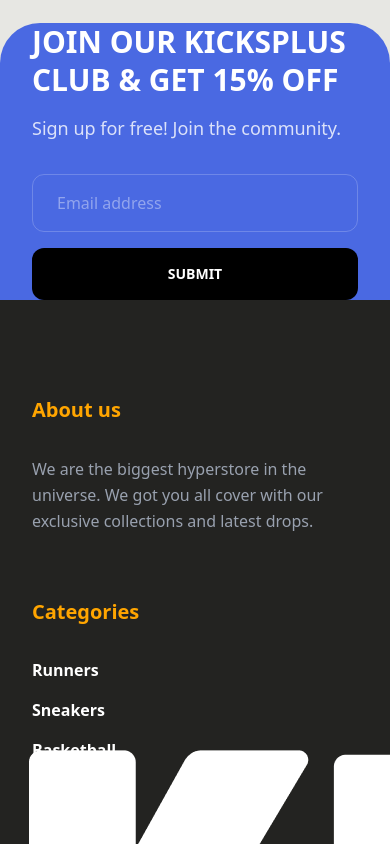
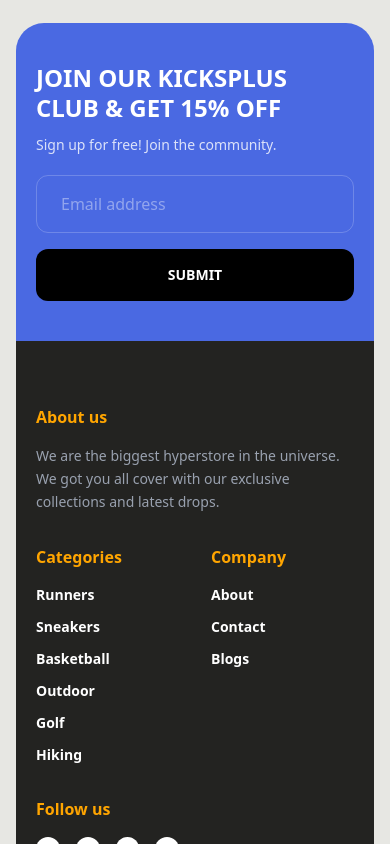
Before and after one commit to abu-abdullah22/zavi-soft-task, a Next.js app: page /cart in a window 390 px wide. Shown: the part 1080-1924 px from the top of the page. Built offline with nearby package versions, Linux system fonts and the light colour scheme.

Commit message:
feat: implement `Footer` component with club signup, navigation, social links, and copyright information.

```diff
--- a/src/components/layout/Footer.tsx
+++ b/src/components/layout/Footer.tsx
@@ -4,19 +4,19 @@ import Link from "next/link";
 
 const Footer = () => {
   return (
-    <footer className="mt-12 pb-12">
+    <footer className="mt-12 pb-8 lg:pb-12">
       {/* Wrapper for the entire layout to handle absolute positioning of logo across sections */}
-      <div className="max-w-[1320px] mx-auto relative select-none">
+      <div className="max-w-[1320px] mx-auto px-4 lg:px-0 relative select-none">
 
         {/* Join Club Section (Upper Part) */}
-        <div className="bg-primary px-8 lg:px-16 rounded-t-[40px] rounded-b-none h-auto lg:h-[340px] flex items-center overflow-hidden relative z-10 text-white">
+        <div className="bg-primary px-5 sm:px-8 lg:px-16 py-10 lg:py-0 rounded-t-[28px] lg:rounded-t-[40px] rounded-b-none h-auto lg:h-[340px] flex items-center overflow-hidden relative z-10 text-white">
           <div className="flex flex-col lg:flex-row justify-between items-start lg:items-center gap-8 w-full">
             {/* Left: Text + Form */}
             <div className="max-w-2xl flex-1">
-              <h2 className="text-3xl lg:text-5xl font-black leading-tight mb-4 uppercase">
+              <h2 className="text-2xl sm:text-3xl lg:text-5xl font-black leading-tight mb-3 lg:mb-4 uppercase">
                 Join our KicksPlus Club & get 15% off
               </h2>
-              <p className="text-white/80 text-lg mb-8">
+              <p className="text-white/80 text-sm sm:text-lg mb-5 lg:mb-8">
                 Sign up for free! Join the community.
               </p>
               <div className="flex flex-col sm:flex-row gap-4">
@@ -44,21 +44,21 @@ const Footer = () => {
         </div>
 
         {/* Main Footer Content (Lower Part) */}
-        <div className="bg-[#232321] text-white pt-24 pb-8 px-8 lg:px-16 rounded-b-[48px] rounded-t-none h-auto lg:h-[591px] relative z-0 overflow-hidden">
-          <div className="grid grid-cols-1 md:grid-cols-2 lg:grid-cols-4 gap-16 mb-12 relative z-10">
+        <div className="bg-[#232321] text-white pt-16 lg:pt-24 pb-8 px-5 sm:px-8 lg:px-16 rounded-b-[28px] lg:rounded-b-[48px] rounded-t-none h-auto lg:h-[591px] relative z-0 overflow-hidden">
+          <div className="grid grid-cols-2 lg:grid-cols-4 gap-8 lg:gap-16 mb-12 relative z-10">
 
             {/* About Us */}
-            <div>
-              <h3 className="text-accent text-xl font-bold mb-8">About us</h3>
-              <p className="text-gray-400 leading-relaxed text-base">
+            <div className="col-span-2 lg:col-span-1">
+              <h3 className="text-accent text-base lg:text-xl font-bold mb-4 lg:mb-8">About us</h3>
+              <p className="text-gray-400 leading-relaxed text-sm lg:text-base">
                 We are the biggest hyperstore in the universe. We got you all cover with our exclusive collections and latest drops.
               </p>
             </div>
 
             {/* Categories */}
             <div>
-              <h3 className="text-accent text-xl font-bold mb-8">Categories</h3>
-              <ul className="space-y-4 text-base font-semibold">
+              <h3 className="text-accent text-base lg:text-xl font-bold mb-4 lg:mb-8">Categories</h3>
+              <ul className="space-y-3 lg:space-y-4 text-sm lg:text-base font-semibold">
                 <li><Link href="/runners" className="hover:text-accent transition-colors">Runners</Link></li>
                 <li><Link href="/sneakers" className="hover:text-accent transition-colors">Sneakers</Link></li>
                 <li><Link href="/basketball" className="hover:text-accent transition-colors">Basketball</Link></li>
@@ -70,8 +70,8 @@ const Footer = () => {
 
             {/* Company */}
             <div>
-              <h3 className="text-accent text-xl font-bold mb-8">Company</h3>
-              <ul className="space-y-4 text-base font-semibold">
+              <h3 className="text-accent text-base lg:text-xl font-bold mb-4 lg:mb-8">Company</h3>
+              <ul className="space-y-3 lg:space-y-4 text-sm lg:text-base font-semibold">
                 <li><Link href="/about" className="hover:text-accent transition-colors">About</Link></li>
                 <li><Link href="/contact" className="hover:text-accent transition-colors">Contact</Link></li>
                 <li><Link href="/blogs" className="hover:text-accent transition-colors">Blogs</Link></li>
@@ -80,7 +80,7 @@ const Footer = () => {
 
             {/* Follow Us */}
             <div>
-              <h3 className="text-accent text-xl font-bold mb-8">Follow us</h3>
+              <h3 className="text-accent text-base lg:text-xl font-bold mb-4 lg:mb-8">Follow us</h3>
               <div className="flex gap-4">
                 <Link href="#" className="w-10 h-10 rounded-full bg-white flex items-center justify-center text-black hover:bg-accent transition-colors"><Facebook size={20} fill="currentColor" /></Link>
                 <Link href="#" className="w-10 h-10 rounded-full bg-white flex items-center justify-center text-black hover:bg-accent transition-colors"><Instagram size={20} /></Link>
@@ -92,7 +92,7 @@ const Footer = () => {
 
           {/* Huge Logo positioned exactly at the bottom of the assembly */}
           {/* Note: top shifted slightly up from 383px to 340px per user request */}
-          <div className="absolute top-[340px] left-[29px] w-[1262px] h-[313.6px] pointer-events-none z-0">
+          <div className="hidden lg:block absolute top-[340px] left-[29px] w-[1262px] h-[313.6px] pointer-events-none z-0">
              <Image
                 src="/Logo.png"
                 alt="KICKS"
```
